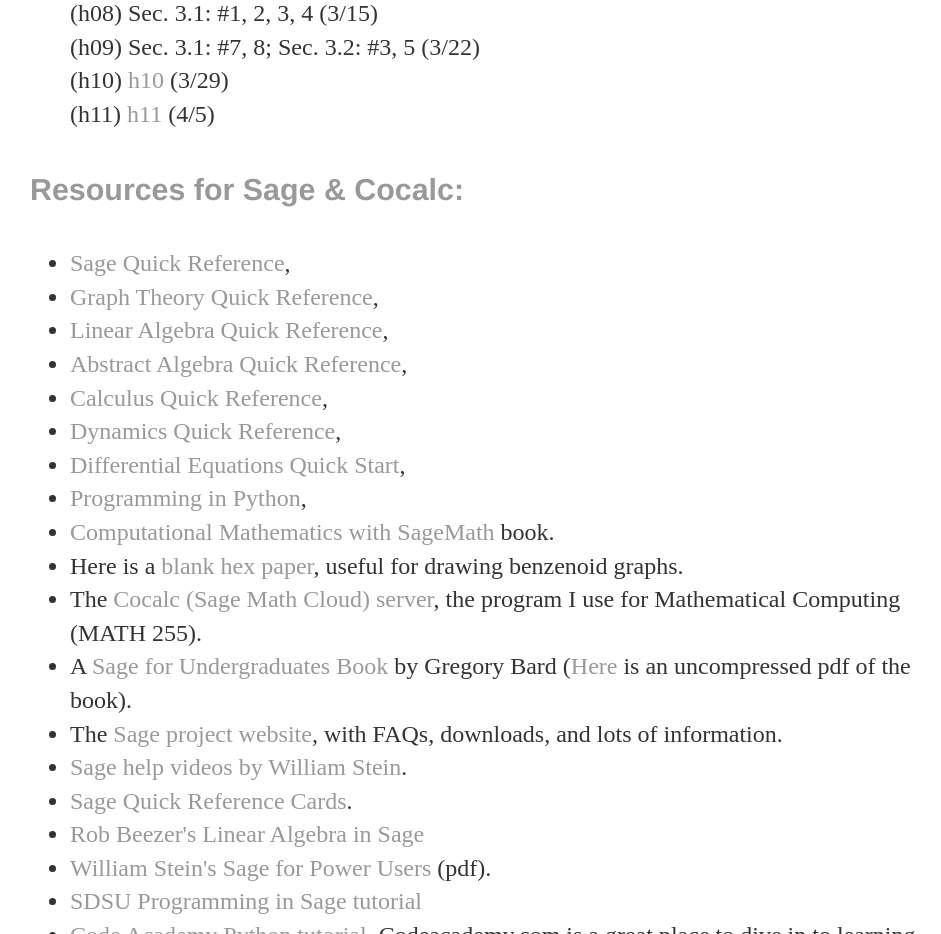
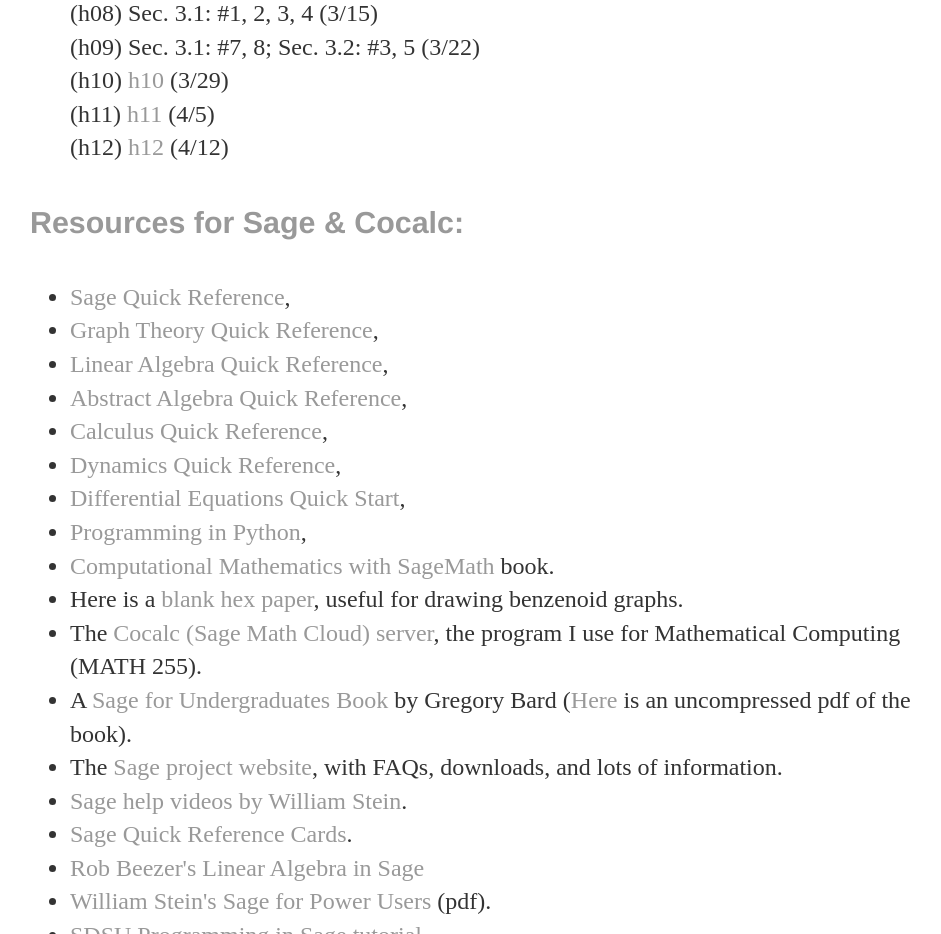
Before and after one commit to math1um/math1um.github.io, a plain HTML site: page Teaching/index.html in a window 1280 px wide. Shown: the part 1740-2674 px from the top of the page, without its empty margins (162-1103 px from the left). Drawn offline with Linux system fonts and the light colour scheme.

Commit message:
added 610 h12

```diff
--- a/Teaching/index.html
+++ b/Teaching/index.html
@@ -172,6 +172,7 @@
 					(h09) Sec. 3.1: #7, 8; Sec. 3.2: #3, 5 (3/22) <br>
 					(h10) <a href="610-h10.pdf">h10</a> (3/29) <br>
 					(h11) <a href="610-h11.pdf">h11</a> (4/5) <br>
+					(h12) <a href="610-h12.pdf">h12</a> (4/12) <br>
 		</ul>
 		</ul>
 
```
Also changed, not shown: 1 other file.
